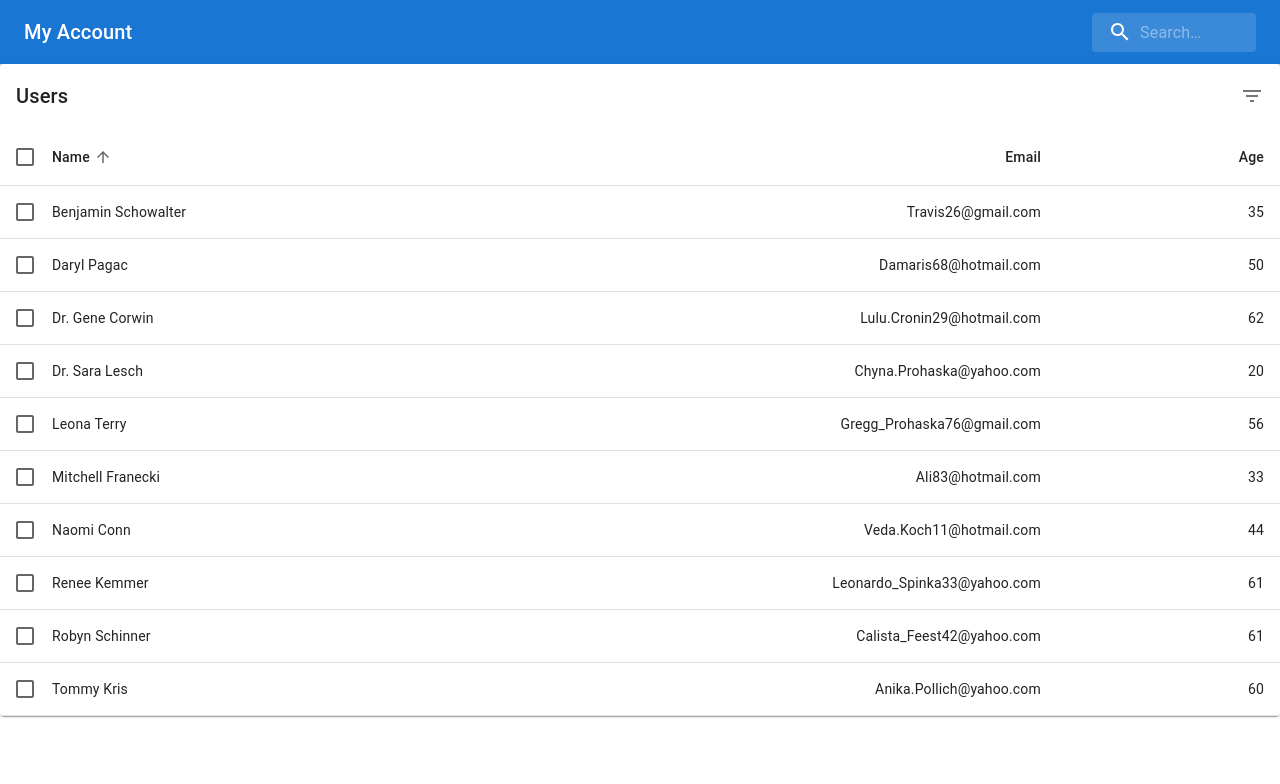
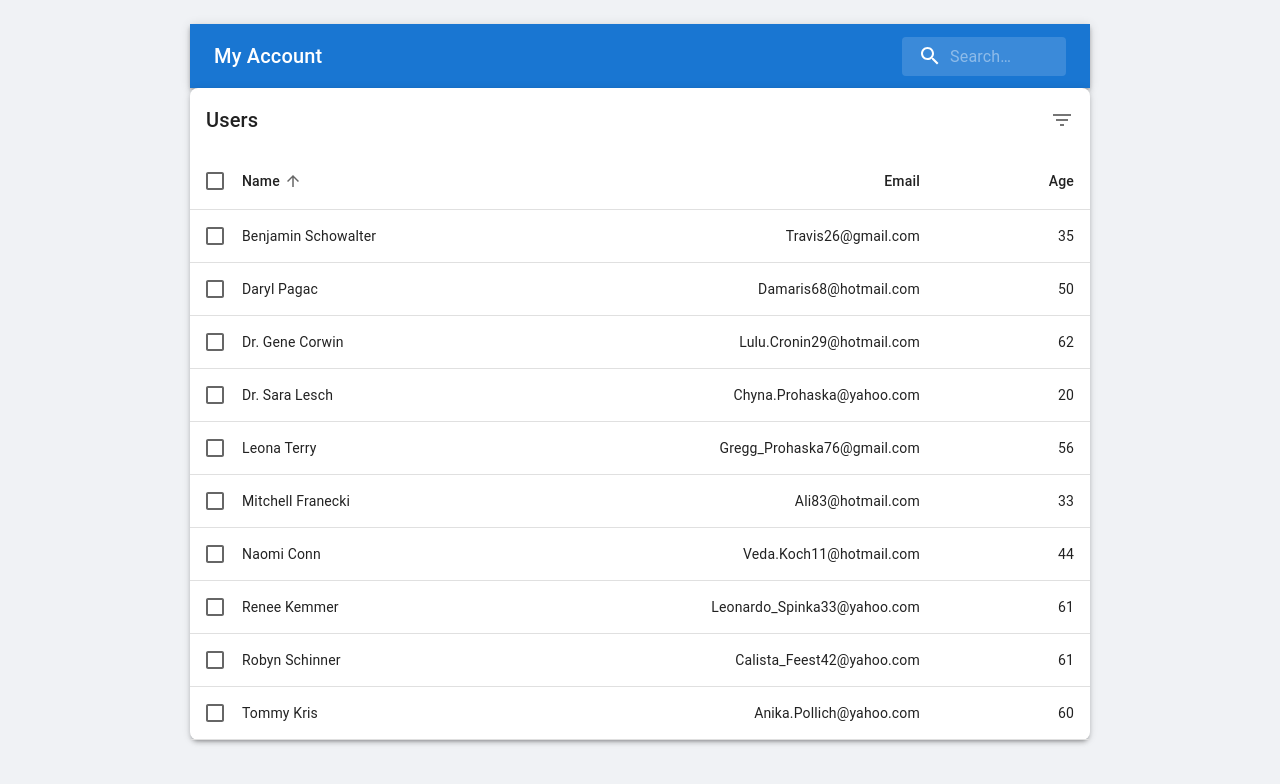
Before and after one commit to yair-tawil-walkme/Interviews, a React (Create React App) app in the folder react-table/: page / in a window 1280 px wide. Shown: the top 784 px of the page. Built offline with nearby package versions, Linux system fonts and the light colour scheme.

Commit message:
add the extras

```diff
--- a/react-table/src/components/App.tsx
+++ b/react-table/src/components/App.tsx
@@ -4,7 +4,7 @@ import Table from './Table/Table'
 import { getRows } from '../db/rows'
 
 const App = () => {
-  const [rows] = useState(getRows())
+  const [rows, setRows] = useState(getRows())
   const [searchTerm, setSearchTerm] = useState('')
 
   const filteredRows = rows.filter((row) => {
@@ -12,10 +12,14 @@ const App = () => {
     return row.name.toLowerCase().includes(term) || row.email.toLowerCase().includes(term)
   })
 
+  const handleDelete = (ids: Set<number>) => {
+    setRows((prev) => prev.filter((row) => !ids.has(row.id)))
+  }
+
   return (
-    <div>
+    <div className="app-layout">
       <Header onSearchChange={setSearchTerm} />
-      <Table rows={filteredRows} />
+      <Table rows={filteredRows} onDelete={handleDelete} />
     </div>
   )
 }
--- a/react-table/src/components/Table/Table.tsx
+++ b/react-table/src/components/Table/Table.tsx
@@ -1,4 +1,4 @@
-import { MouseEvent, useState } from 'react'
+import { MouseEvent, useCallback, useState } from 'react'
 import Box from '@mui/material/Box'
 import MuiTable from '@mui/material/Table'
 import TableBody from '@mui/material/TableBody'
@@ -11,9 +11,10 @@ import TableHead from './TableHead'
 import TableToolbar from './TableToolbar'
 import { Row } from '../../db/model'
 
-const Table = ({ rows }: { rows: Row[] }) => {
+const Table = ({ rows, onDelete }: { rows: Row[]; onDelete: (ids: Set<number>) => void }) => {
   const [order, setOrder] = useState<'asc' | 'desc'>('asc')
   const [orderBy, setOrderBy] = useState<string>('name')
+  const [selected, setSelected] = useState<Set<number>>(new Set())
 
   const handleRequestSort = (_event: MouseEvent, property: string) => {
     const isAsc = orderBy === property && order === 'asc'
@@ -29,24 +30,35 @@ const Table = ({ rows }: { rows: Row[] }) => {
     return 0
   })
 
-  const handleSelectAllClick = () => {}
+  const handleSelectAllClick = useCallback(() => {
+    setSelected((prev) =>
+      prev.size === rows.length ? new Set() : new Set(rows.map((r) => r.id))
+    )
+  }, [rows])
 
-  const handleClick = (event: MouseEvent, name: string) => {
-    console.log('event', event, 'name', name)
-  }
+  const handleToggleRow = useCallback((id: number) => {
+    setSelected((prev) => {
+      const next = new Set(prev)
+      if (next.has(id)) next.delete(id)
+      else next.add(id)
+      return next
+    })
+  }, [])
 
-  // eslint-disable-next-line @typescript-eslint/no-unused-vars
-  const isSelected = (name: string) => false
+  const handleDelete = useCallback(() => {
+    onDelete(selected)
+    setSelected(new Set())
+  }, [selected, onDelete])
 
   return (
     <Box sx={{ width: '100%' }}>
-      <Paper sx={{ width: '100%', mb: 2 }}>
-        <TableToolbar numSelected={0} />
+      <Paper sx={{ width: '100%', mb: 2, borderRadius: 2 }} elevation={3}>
+        <TableToolbar numSelected={selected.size} onDelete={handleDelete} />
 
         <TableContainer>
           <MuiTable>
             <TableHead
-              numSelected={0}
+              numSelected={selected.size}
               order={order}
               orderBy={orderBy}
               onSelectAllClick={handleSelectAllClick}
@@ -54,22 +66,30 @@ const Table = ({ rows }: { rows: Row[] }) => {
               rowCount={rows.length}
             />
             <TableBody>
+              {sortedRows.length === 0 && (
+                <TableRow>
+                  <TableCell colSpan={4} align="center" sx={{ color: 'text.secondary', py: 6 }}>
+                    No rows to display
+                  </TableCell>
+                </TableRow>
+              )}
               {sortedRows.map((row) => {
-                const isItemSelected = isSelected(row.name)
+                const isItemSelected = selected.has(row.id)
 
                 return (
                   <TableRow
                     hover
-                    onClick={(event: MouseEvent) =>
-                      handleClick(event, row.name)
-                    }
                     role="checkbox"
                     tabIndex={-1}
-                    key={row.name}
+                    key={row.id}
                     selected={isItemSelected}
                   >
                     <TableCell padding="checkbox">
-                      <Checkbox color="primary" />
+                      <Checkbox
+                        color="primary"
+                        checked={isItemSelected}
+                        onChange={() => handleToggleRow(row.id)}
+                      />
                     </TableCell>
                     <TableCell component="th" scope="row" padding="none">
                       {row.name}
--- a/react-table/src/components/Table/TableHead.tsx
+++ b/react-table/src/components/Table/TableHead.tsx
@@ -12,11 +12,8 @@ const TableHead = ({
   order = 'asc',
   orderBy = 'name',
   onRequestSort,
-  // eslint-disable-next-line @typescript-eslint/no-unused-vars
   onSelectAllClick,
-  // eslint-disable-next-line @typescript-eslint/no-unused-vars
   rowCount,
-  // eslint-disable-next-line @typescript-eslint/no-unused-vars
   numSelected,
 }: {
   order?: 'asc' | 'desc'
@@ -36,7 +33,12 @@ const TableHead = ({
     <MuiTableHead>
       <TableRow>
         <TableCell padding="checkbox">
-          <Checkbox color="primary" />
+          <Checkbox
+            color="primary"
+            checked={numSelected === rowCount && rowCount > 0}
+            indeterminate={numSelected > 0 && numSelected < rowCount}
+            onChange={onSelectAllClick}
+          />
         </TableCell>
 
         {cells.map((headCell) => (
--- a/react-table/src/components/Table/TableToolbar.tsx
+++ b/react-table/src/components/Table/TableToolbar.tsx
@@ -6,7 +6,7 @@ import IconButton from '@mui/material/IconButton'
 import DeleteIcon from '@mui/icons-material/Delete'
 import FilterListIcon from '@mui/icons-material/FilterList'
 
-const TableToolbar = ({ numSelected }: { numSelected: number }) => {
+const TableToolbar = ({ numSelected, onDelete }: { numSelected: number; onDelete: () => void }) => {
   return (
     <Toolbar
       sx={{
@@ -43,7 +43,7 @@ const TableToolbar = ({ numSelected }: { numSelected: number }) => {
 
       {numSelected > 0 ? (
         <Tooltip title="Delete">
-          <IconButton>
+          <IconButton onClick={onDelete} color="error">
             <DeleteIcon />
           </IconButton>
         </Tooltip>
--- a/react-table/src/index.scss
+++ b/react-table/src/index.scss
@@ -5,6 +5,14 @@ body {
     sans-serif;
   -webkit-font-smoothing: antialiased;
   -moz-osx-font-smoothing: grayscale;
+  background-color: #f0f2f5;
+  min-height: 100vh;
+}
+
+.app-layout {
+  max-width: 900px;
+  margin: 0 auto;
+  padding: 24px 16px;
 }
 
 code {
```
